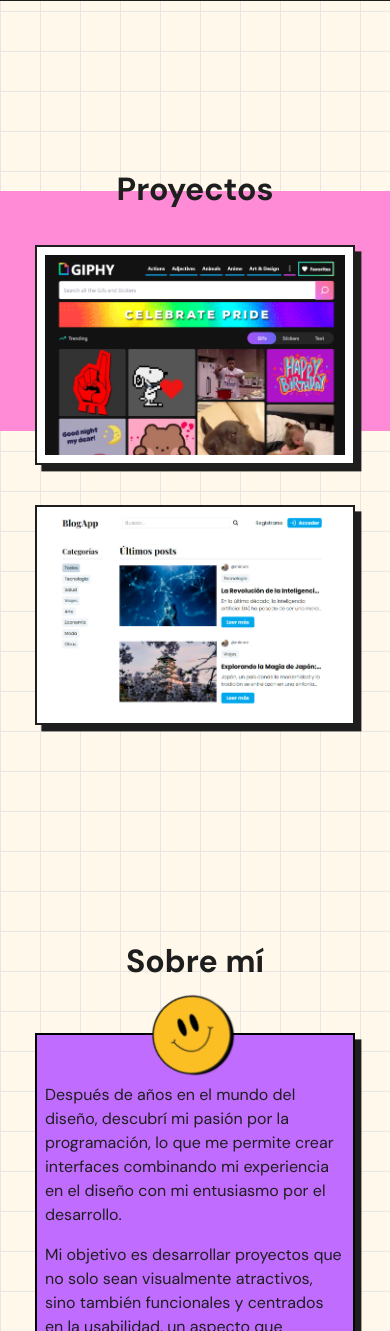
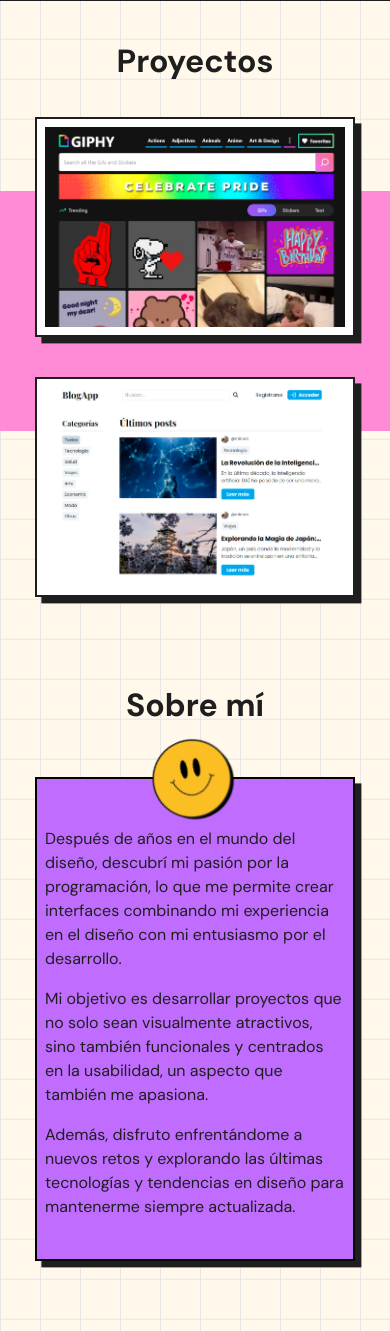
Before and after one commit to miriamsobrino/portfolio-miriam, an Astro site: page / in a window 390 px wide. Shown: the part 669-2000 px from the top of the page. Built offline with nearby package versions, Linux system fonts and the light colour scheme; Astro itself is replaced by a stand-in of ours.

Commit message:
fix responsive design

```diff
--- a/src/components/About.astro
+++ b/src/components/About.astro
@@ -4,7 +4,7 @@ import TitleSection from './TitleSection.astro';
 
 <section
   id='about'
-  class='flex flex-col mt-72 gap-6 justify-center items-center mb-10 lg:mt-24'
+  class='flex flex-col mt-40 gap-6 justify-center items-center mb-10 lg:mt-24'
 >
   <TitleSection>Sobre mí</TitleSection>
 
--- a/src/components/Projects.astro
+++ b/src/components/Projects.astro
@@ -5,7 +5,7 @@ import TitleSection from './TitleSection.astro';
 
 <section
   id='projects'
-  class='flex flex-col mt-60 gap-6 w-full justify-center h-96 lg:-mt-6 items-center mx-auto'
+  class='flex flex-col mt-28 gap-6 w-full justify-center h-96 lg:-mt-6 items-center mx-auto'
 >
   <TitleSection>Proyectos</TitleSection>
   <div class='flex-col flex gap-10 lg:flex-row'>
```
